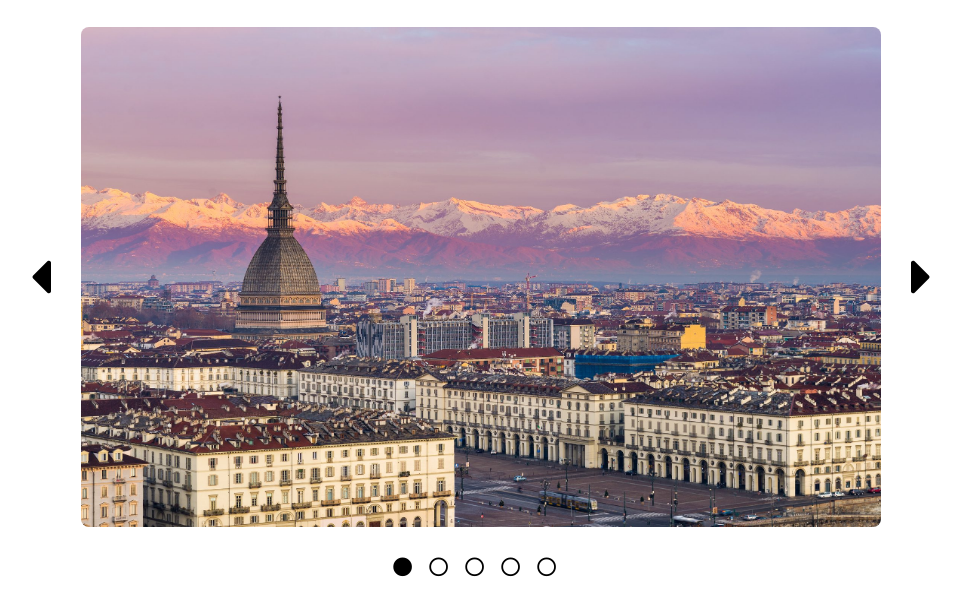
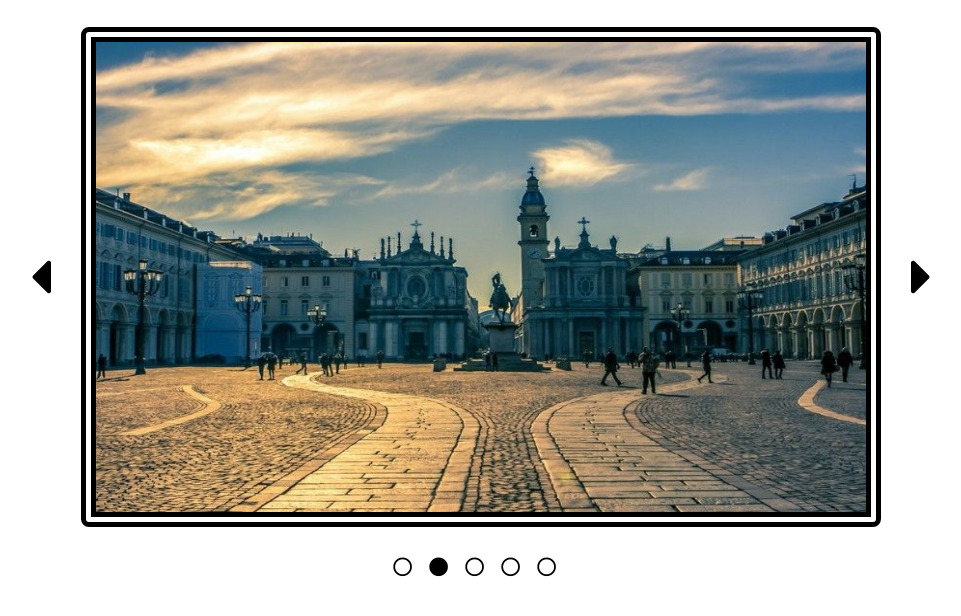
Before and after one commit to andrearep/vue-slider, a plain HTML site: page index.html in a window 1280 px wide. Shown: the part 138-754 px from the top of the page, without its empty margins (159-1120 px from the left). Drawn offline with nearby package versions, Linux system fonts and the light colour scheme.

Commit message:
aggiunto cambio immagine ogni 5 secondi

```diff
--- a/assets/css/style.css
+++ b/assets/css/style.css
@@ -18,6 +18,7 @@ img{
     width: 800px;
     margin: 30px ;
     border-radius: 0.5rem;
+    border: 15px double black;
 }
 .carosello>i{
     font-size: 3.5rem ;
--- a/assets/js/main.js
+++ b/assets/js/main.js
@@ -33,10 +33,19 @@ const app = new Vue(
                     return this.indice = this.img.length - 1
                 }
             },
-
+            /* cambiare l'immagine in base al pallino selezionato */
             selected: function selected(e) {
                 return this.indice = (e.currentTarget.getAttribute('data-number'));
-            }
+            },
+
+
+        },
+        mounted: function () {
+            this.$nextTick(function () {
+                window.setInterval(() => {
+                    this.next();
+                }, 5000);
+            })
         }
     }
 )
```
